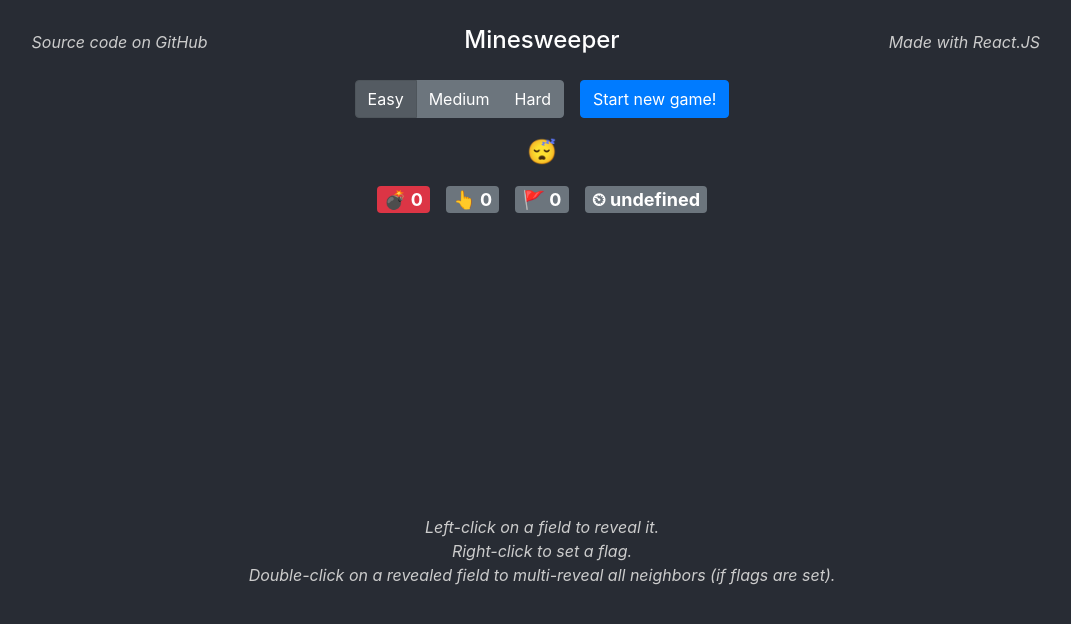
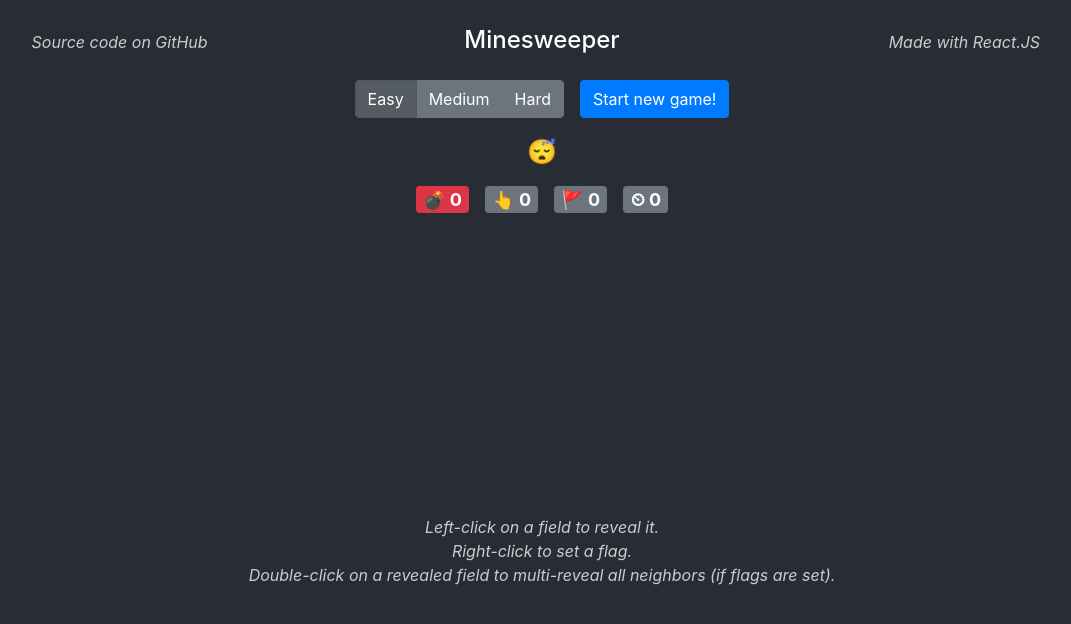
Before and after one commit to PeterGuntermann/minesweeper, a React (Create React App) app: page / in a window 1280 px wide. Shown: the top 624 px of the page, without its empty margins (98-1169 px from the left). Built offline with nearby package versions, Linux system fonts and the light colour scheme.

Commit message:
Count the elapsed time
It does not yet refresh every second but on every reveal click

```diff
--- a/src/components/Minesweeper.tsx
+++ b/src/components/Minesweeper.tsx
@@ -57,15 +57,13 @@ export class Minesweeper extends React.Component<any, MinesweeperState> {
         const { board } = this.state;
 
         if (field.hasMine) {
-            board.revealAllFields();
-            this.setState({ gameStatus: GameStatus.Lost });
+            this.loseGame(board);
         } else {
             this.revealFieldsRecursively(field);
         }
 
         if (board.numberOfFieldsToReveal === 0) {
-            board.revealAllFields();
-            this.setState({ gameStatus: GameStatus.Won });
+            this.winGame(board);
         }
         this.rerenderBoard();
     };
@@ -141,5 +139,21 @@ export class Minesweeper extends React.Component<any, MinesweeperState> {
         </section>
     );
 
+    private winGame(board: Board) {
+        board.revealAllFields();
+        this.setState({
+            gameStatus: GameStatus.Won,
+            stoppedAtTime: Date.now(),
+        });
+    }
+
+    private loseGame = (board: Board) => {
+        board.revealAllFields();
+        this.setState({
+            gameStatus: GameStatus.Lost,
+            stoppedAtTime: Date.now(),
+        });
+    };
+
     private rerenderBoard = () => this.setState({});
 }
--- a/src/components/StatsDisplay.tsx
+++ b/src/components/StatsDisplay.tsx
@@ -21,9 +21,25 @@ export class StatsDisplay extends React.Component<StatsDisplayProps, any> {
         }
     };
 
-    timer = () => {
-        const { startedAtTime } = this.props.minesweeperState;
-        return `${startedAtTime}`;
+    elapsedTime = () => {
+        const minesweeperState = this.props.minesweeperState;
+        const startedAtTime = minesweeperState.startedAtTime ?? 0;
+        const stoppedAtTime = minesweeperState.stoppedAtTime ?? startedAtTime;
+
+        const timeSpanInSeconds = (from: number, to: number): number => {
+            return Math.floor((to - from) / 1000);
+        };
+
+        switch (minesweeperState.gameStatus) {
+            case GameStatus.Playing:
+                return `${timeSpanInSeconds(startedAtTime, Date.now())}`;
+            case GameStatus.Won:
+            case GameStatus.Lost:
+                return `${timeSpanInSeconds(startedAtTime, stoppedAtTime)}`;
+            case GameStatus.Idle:
+            default:
+                return `0`;
+        }
     };
 
     render() {
@@ -69,7 +85,7 @@ export class StatsDisplay extends React.Component<StatsDisplayProps, any> {
                         <span role="img" aria-label="time">
                             ⏲
                         </span>
-                        &nbsp;<span>{this.timer()}</span>
+                        &nbsp;<span>{this.elapsedTime()}</span>
                     </Badge>
                 </div>
             </>
```
